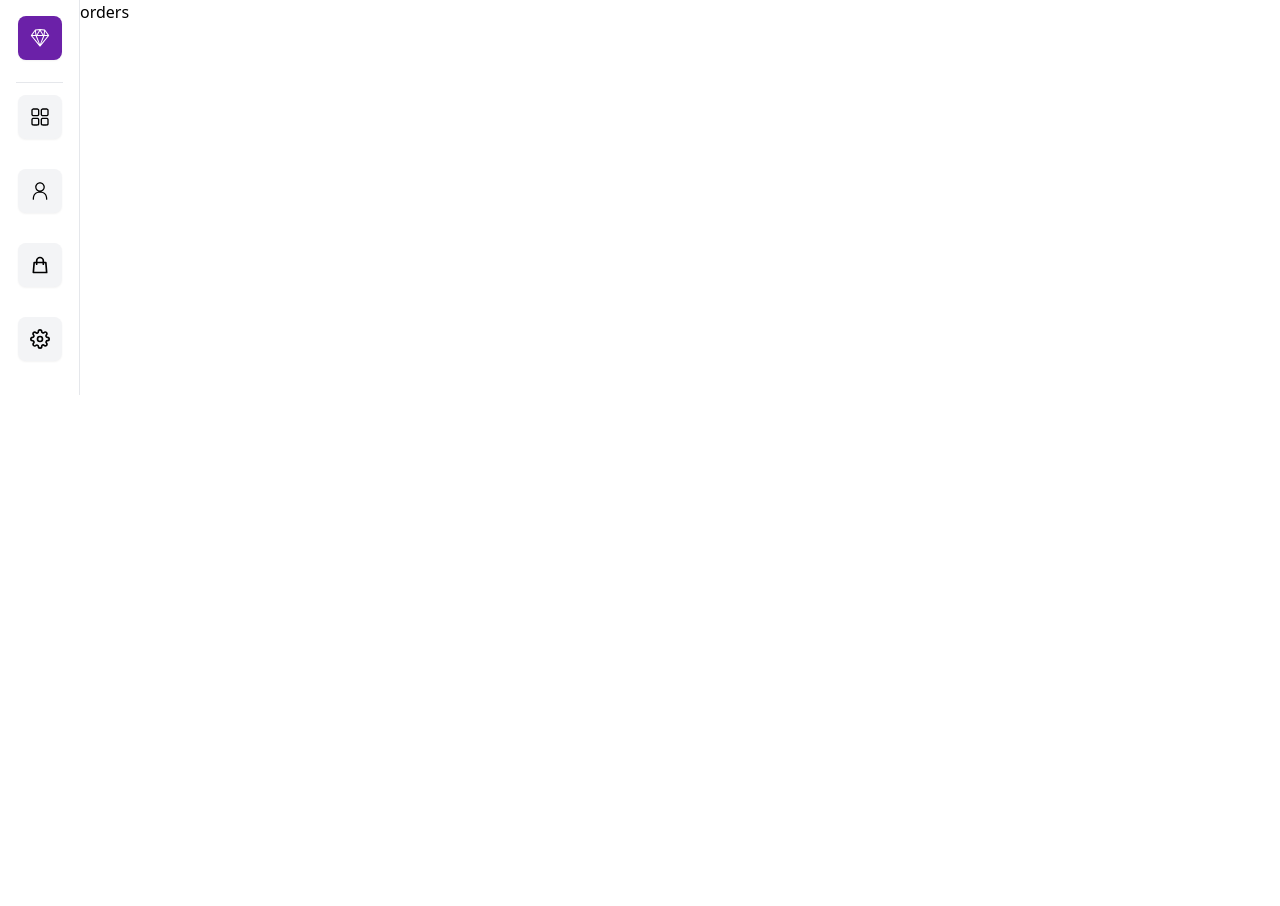
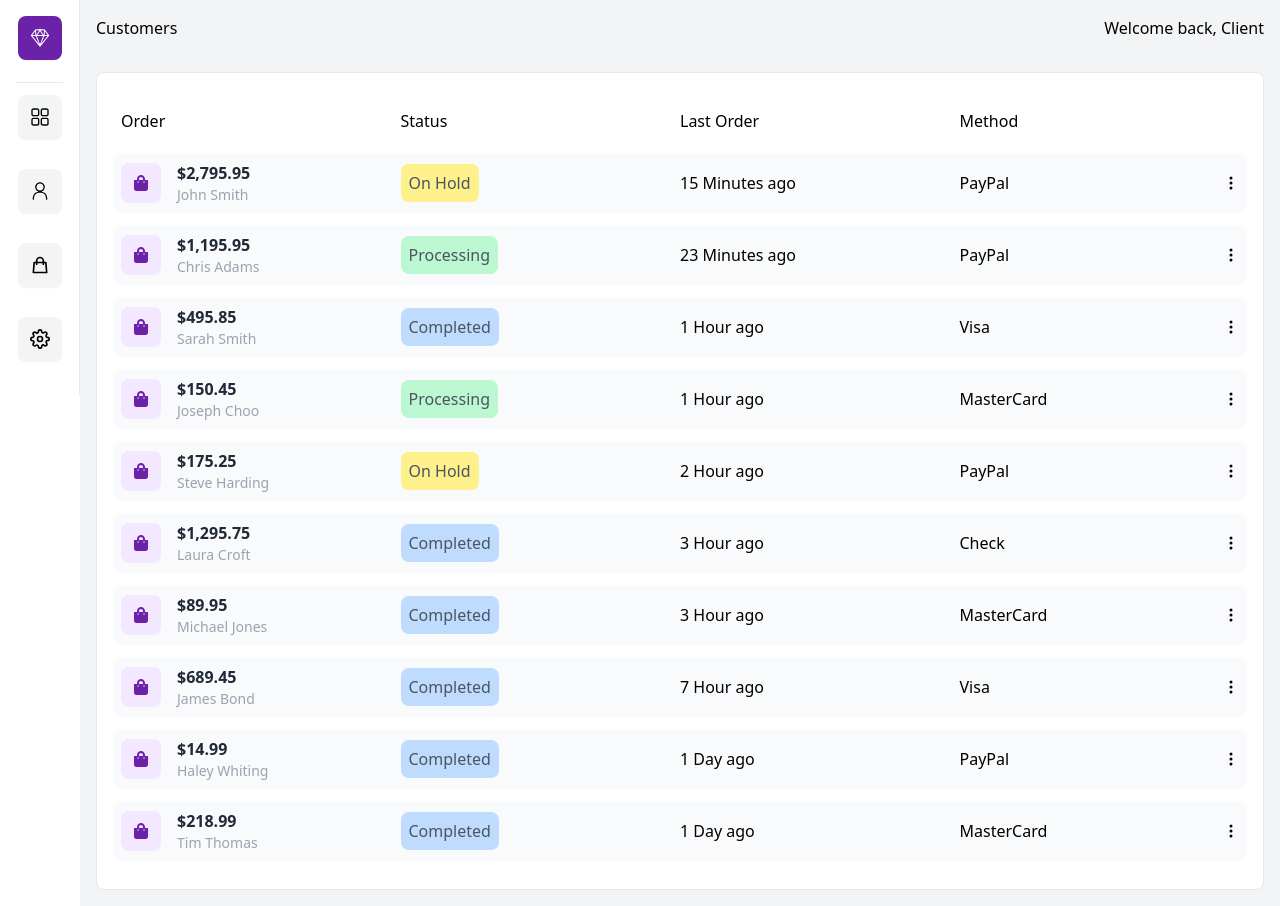
Before and after one commit to safariehsan/next-dashboard, a Next.js app: page /orders in a window 1280 px wide. Before the commit the page ends 800 px from the top, so only its background shows below. Built offline with nearby package versions, Linux system fonts and the light colour scheme.

Commit message:
add orders page

```diff
--- a/pages/customers.jsx
+++ b/pages/customers.jsx
@@ -1,7 +1,5 @@
 import { data } from "../data/data.js";
-import React from "react";
 import { BsPersonFill, BsThreeDotsVertical } from "react-icons/bs";
-import orders from "./orders.jsx";
 
 const customers = () => {
   return (
@@ -23,7 +21,7 @@
               return (
                 <li
                   key={index}
-                  className="bg-gray-50 hover:bg-gray-100 rounded-lg my-3 p-2 grid md:grid-cols-4 sm:grid-cols-3 items-center justify-between cursor-pointer"
+                  className="bg-gray-50 hover:bg-gray-100 rounded-lg my-3 p-2 grid md:grid-cols-4 sm:grid-cols-3 grid-cols-2 items-center justify-between cursor-pointer"
                 >
                   <div className="flex items-center">
                     <div className="bg-purple-100 p-3 rounded-lg">
--- a/pages/orders.jsx
+++ b/pages/orders.jsx
@@ -1,7 +1,68 @@
-import React from "react";
+import { data } from "../data/data.js";
+import { BsPersonFill, BsThreeDotsVertical } from "react-icons/bs";
+import { FaShoppingBag } from "react-icons/fa";
 
 const orders = () => {
-  return <div>orders</div>;
+  return (
+    <div className="bg-gray-100 min-h-screen">
+      <div className="flex justify-between p-4">
+        <h2>Customers</h2>
+        <h2>Welcome back, Client</h2>
+      </div>
+      <div className="p-4">
+        <div className="w-full m-auto p-4 border rounded-lg bg-white overflow-y-auto">
+          <div className="my-3 p-2 grid md:grid-cols-4 sm:grid-cols-3 grid-cols-2 items-center justify-between cursor-pointer">
+            <span>Order</span>
+            <span className="sm:text-left text-right">Status</span>
+            <span className="hidden md:grid">Last Order</span>
+            <span className="hidden sm:grid">Method</span>
+          </div>
+          <ul>
+            {data.map((order, index) => {
+              return (
+                <li
+                  key={index}
+                  className="bg-gray-50 hover:bg-gray-100 rounded-lg my-3 p-2 grid md:grid-cols-4 sm:grid-cols-3 grid-cols-2 items-center justify-between cursor-pointer"
+                >
+                  <div className="flex items-center">
+                    <div className="bg-purple-100 p-3 rounded-lg">
+                      <FaShoppingBag className="text-purple-800" />
+                    </div>
+                    <div className="pl-4">
+                      <p className="text-gray-800 font-bold ">
+                        ${order.total.toLocaleString()}
+                      </p>
+                      <p className="text-gray-400 text-sm">
+                        {order.name.first} {order.name.last}
+                      </p>
+                    </div>
+                  </div>
+                  <div className="text-gray-600 sm:text-left text-right">
+                    <span
+                      className={`p-2 rounded-lg ${
+                        order.status === "Processing"
+                          ? "bg-green-200"
+                          : order.status === "Completed"
+                          ? "bg-blue-200"
+                          : "bg-yellow-200"
+                      }`}
+                    >
+                      {order.status}
+                    </span>
+                  </div>
+                  <div className="hidden md:flex">{order.date}</div>
+                  <div className="sm:flex hidden justify-between items-center">
+                    <p>{order.method}</p>
+                    <BsThreeDotsVertical />
+                  </div>
+                </li>
+              );
+            })}
+          </ul>
+        </div>
+      </div>
+    </div>
+  );
 };
 
 export default orders;
```
